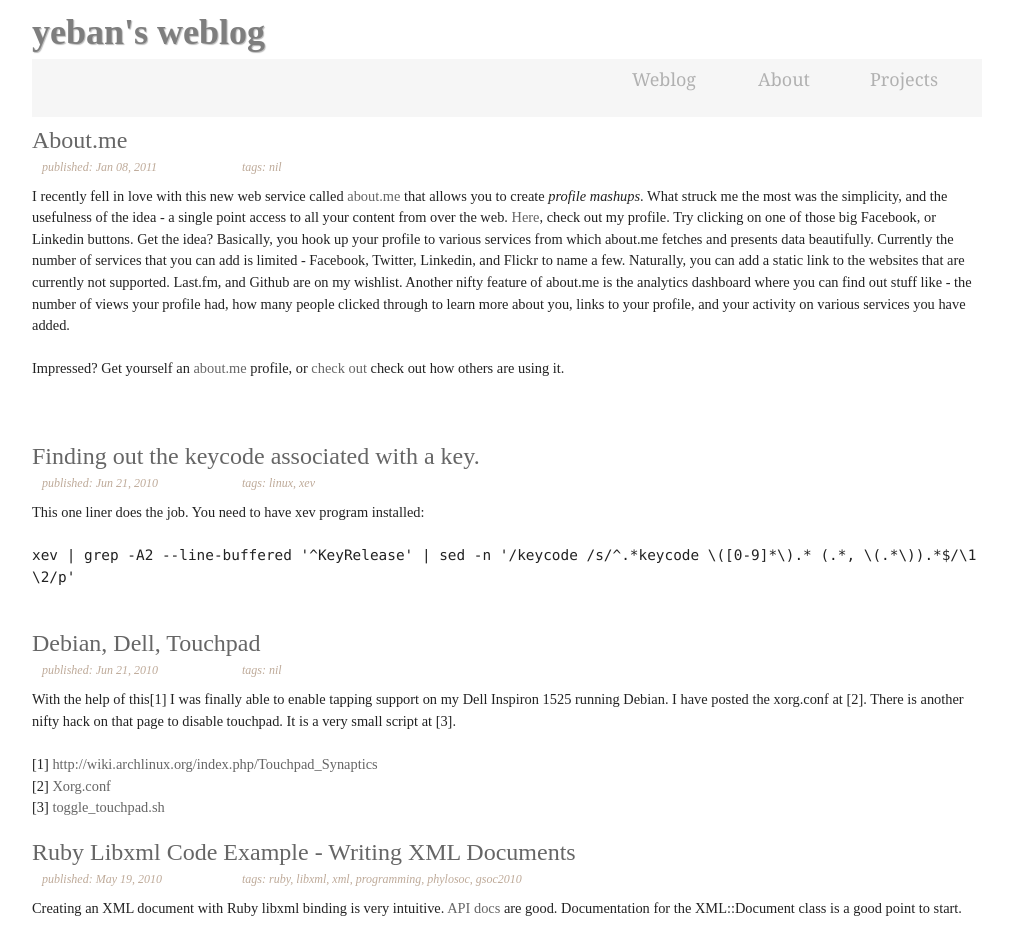
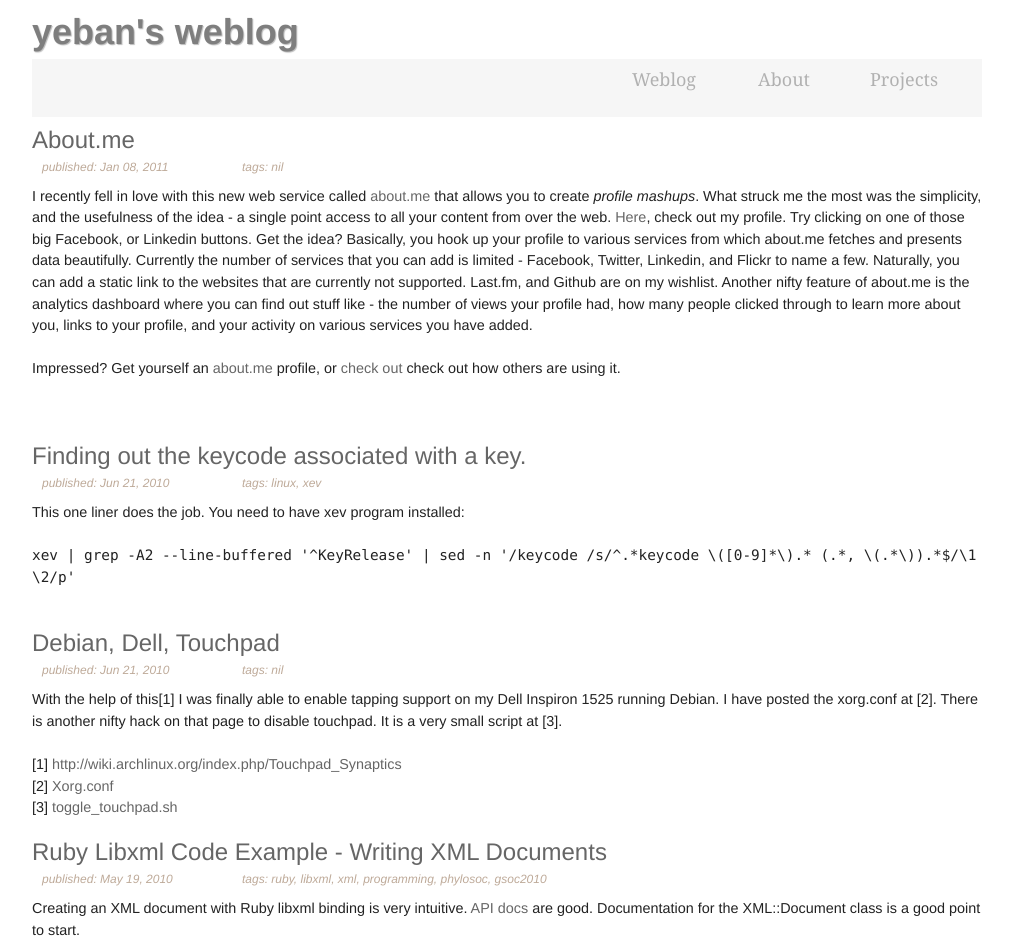
Before and after one commit to crodjer/rohanjain.in, a Jekyll site: the page built from index.html, in a window 1280 px wide. Shown: the top 943 px of the page, without its empty margins (133-1145 px from the left). Built offline with Jekyll 4.4.1, drawn with Linux system fonts in a browser that asks for light colours; the list of posts is cut into pages by our own code.

Commit message:
change font-family
Use Helvetica, or Georgia, instead of Inconsolata.

```diff
--- a/css/ap.css
+++ b/css/ap.css
@@ -1,7 +1,7 @@
 body {
     /*background: transparent url(../images/content-background.gif) repeat-x scroll left top;*/
     /*background:#F9F7F5 none repeat scroll 0 0;*/
-    font-family: Inconsolata;
+    font-family: "Helvetica Neue", Georgia, Arial, Helvetica, sans-serif;
 }
 
 .header {
```
